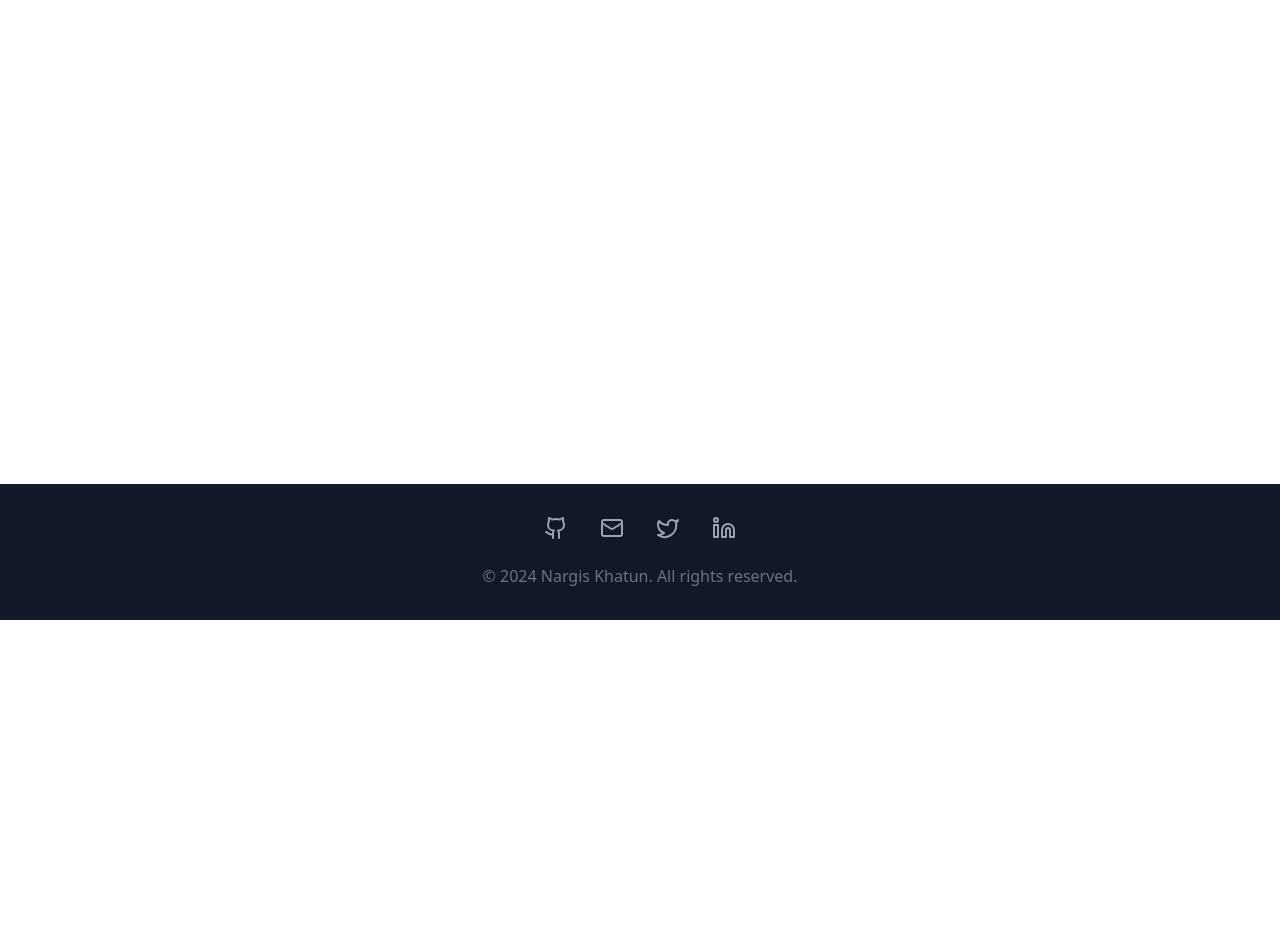
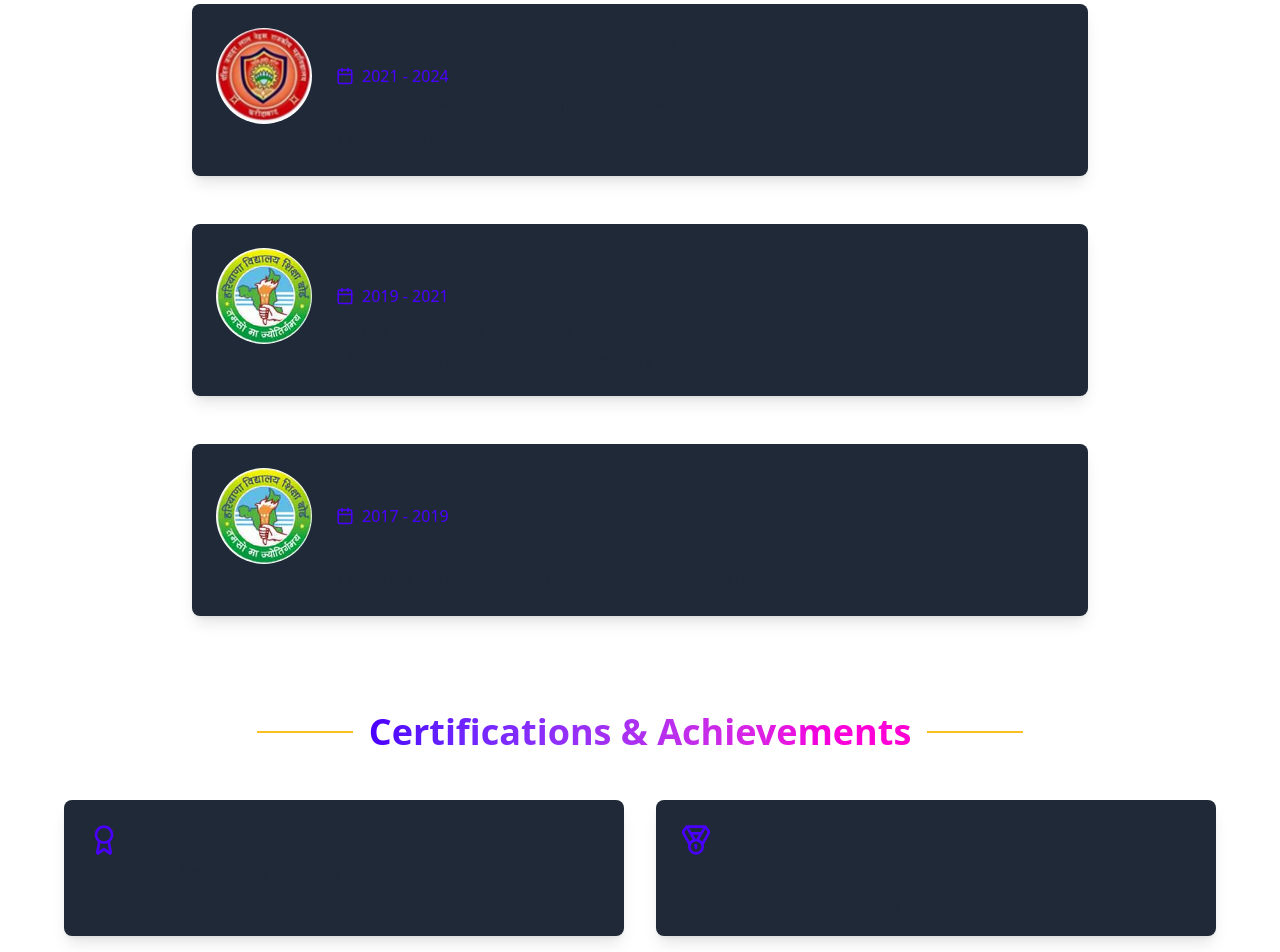
Before and after one commit to itxnargis/my-portfolio, a React (Vite) app: page /education in a window 1280 px wide. Shown: the part 180-1132 px from the top of the page. Before the commit the page ends 800 px from the top, so only its background shows below. Built offline with nearby package versions, Linux system fonts and the light colour scheme.

Commit message:
feat - Add certificates, education and projects

```diff
--- a/src/App.jsx
+++ b/src/App.jsx
@@ -7,6 +7,8 @@ import Projects from './components/Projects'
 import Contact from './components/Contact'
 import Footer from './components/Footer'
 import Skills from './components/Skills'
+import Education from './components/Education'
+import Certifications from './components/Certifications'
 
 const App = () => {
   return (
@@ -18,8 +20,10 @@ const App = () => {
             <Route path='/' element={<Home />} />
             <Route path='/about' element={<About />} />
             <Route path='/projects' element={<Projects />} />
+            <Route path='/skills' element={<Skills />}/>
+            <Route path='/education' element={<Education />}/>
+            <Route path='/certifications' element={<Certifications />}/>
             <Route path='/contact' element={<Contact />} />
-            <Route path='/skills' element={<Skills />}/>
           </Routes>
         </main>
         <Footer />
--- a/src/components/About.jsx
+++ b/src/components/About.jsx
@@ -3,7 +3,7 @@ import Skills from "./Skills";
 
 const About = () => {
   return (
-    <section id="about" className="py-24 px-4 sm:px-6 lg:px-8">
+    <section id="about" className="py-32 px-4 sm:px-6 lg:px-8">
       <div className="container mx-auto">
         <div className="flex items-center justify-center mb-12">
           <span className="hidden sm:block w-24 h-[2px] bg-amber-400"></span>
--- /dev/null
+++ b/src/components/AdditionalProjects.jsx
@@ -0,0 +1,81 @@
+import React from 'react';
+import { ExternalLink, Github, ChevronRight } from 'lucide-react';
+
+const additionalProjects = [
+  {
+    title: "Ecommerce Website",
+    image: "./ecommerce-image.jpeg",
+    description: "A full-featured MERN stack eCommerce platform with advanced features.",
+    demoLink: "https://ecommerce-website-front.vercel.app",
+    codeLink: "https://github.com/itxnargis/Ecommerce-Website-Frontend"
+  },
+  {
+    title: "Resto Restaurant",
+    description: "A demo website for a restaurant showcasing delicious flavors and cozy atmosphere.",
+    demoLink: "https://itxnargis.github.io/resto-restaurant/",
+    codeLink: "https://github.com/itxnargis/resto-restaurant"
+  },
+  {
+    title: "Explore Lakshadweep",
+    description: "An informative travel website for exploring the beauty of Lakshadweep.",
+    demoLink: "https://itxnargis.github.io/explore-lakshadweep/",
+    codeLink: "https://github.com/itxnargis/explore-lakshadweep"
+  }
+];
+
+const AdditionalProjects = () => {
+  return (
+    <section id="about" className="py-24 px-4 sm:px-6 lg:px-8">
+    <div className="container mx-auto">
+      <div className="flex items-center justify-center mb-12">
+        <span className="hidden sm:block w-24 h-[2px] bg-amber-400"></span>
+        <h2 className="text-3xl sm:text-4xl font-bold mx-4 bg-clip-text bg-gradient-to-r from-primary to-secondary text-transparent bg-clip-text">
+          Explore More Projects
+        </h2>
+        <span className="hidden sm:block w-24 h-[2px] bg-amber-400"></span>
+      </div>
+        <div className="grid grid-cols-1 md:grid-cols-2 lg:grid-cols-3 gap-6">
+          {additionalProjects.map((project, index) => (
+            <div key={index} className="bg-gray-800 p-6 rounded-lg overflow-hidden shadow-lg transform transition-all duration-300 ease-in-out hover:scale-105 hover:shadow-2xl hover:border-2 hover:border-amber-400">
+              <h3 className="text-xl font-semibold mb-2 text-gray-200">{project.title}</h3>
+              <p className="text-gray-300 mb-4">{project.description}</p>
+              <div className="flex justify-between items-center">
+                <a
+                  href={project.demoLink}
+                  target="_blank"
+                  rel="noopener noreferrer"
+                  className="text-black hover:text-purple-300 flex items-center transition-colors duration-300 px-4 py-2 bg-rose-50 rounded-md hover:bg-amber-400 hover:text-white"
+                >
+                  <ExternalLink className="mr-1 h-4 w-4" />
+                  Live Demo
+                </a>
+                <a
+                  href={project.codeLink}
+                  target="_blank"
+                  rel="noopener noreferrer"
+                  className="text-black hover:text-purple-300 flex items-center transition-colors duration-300 px-4 py-2 bg-rose-50 rounded-md hover:bg-amber-400 hover:text-white"
+                >
+                  <Github className="mr-1 h-4 w-4" />
+                  Source Code
+                </a>
+              </div>
+            </div>
+          ))}
+        </div>
+        <div className="mt-12 text-center">
+          <a
+            href="https://github.com/itxnargis"
+            target="_blank"
+            rel="noopener noreferrer"
+            className="inline-flex items-center px-6 py-3 border border-transparent text-base font-medium rounded-md text-white bg-amber-400 hover:bg-amber-500 transition-colors duration-300"
+          >
+            View All Projects
+            <ChevronRight className="ml-2 h-5 w-5" />
+          </a>
+        </div>
+      </div>
+    </section>
+  );
+};
+
+export default AdditionalProjects;
--- /dev/null
+++ b/src/components/Certifications.jsx
@@ -0,0 +1,49 @@
+import React from 'react';
+import { Award, Medal } from 'lucide-react';
+
+const certifications = [
+  {
+    title: "Introduction to Cybersecurity",
+    issuer: "Cisco Networking Academy",
+    icon: <Award className="w-8 h-8 text-primary" />
+  },
+  {
+    title: "2nd Place, District Level Science & Math Promotion",
+    issuer: "Govt. Senior Secondary School",
+    icon: <Medal className="w-8 h-8 text-primary" />
+  }
+];
+
+const Certifications = () => {
+  return (
+    <section id="certifications" className="py-24 px-4 sm:px-6 lg:px-8">
+      <div className="container mx-auto">
+        <div className="flex items-center justify-center mb-12">
+          <span className="hidden sm:block w-24 h-[2px] bg-amber-400"></span>
+          <h2 className="text-3xl sm:text-4xl font-bold mx-4 bg-clip-text bg-gradient-to-r from-primary to-secondary text-transparent">
+            Certifications & Achievements
+          </h2>
+          <span className="hidden sm:block w-24 h-[2px] bg-amber-400"></span>
+        </div>
+
+        <div className="grid grid-cols-1 md:grid-cols-2 gap-8">
+          {certifications.map((cert, index) => (
+            <div key={index} className="bg-gray-800 p-6 rounded-lg overflow-hidden shadow-lg transform transition-all duration-300 ease-in-out hover:scale-105 hover:shadow-2xl hover:border-2 hover:border-amber-400">
+              <div className="flex items-start space-x-4">
+                <div className="flex-shrink-0">
+                  {cert.icon}
+                </div>
+                <div>
+                  <h3 className="text-xl font-semibold mb-2">{cert.title}</h3>
+                  <p className="text-base-content/80">{cert.issuer}</p>
+                </div>
+              </div>
+            </div>
+          ))}
+        </div>
+      </div>
+    </section>
+  );
+};
+
+export default Certifications;
--- a/src/components/Contact.jsx
+++ b/src/components/Contact.jsx
@@ -20,7 +20,7 @@ const Contact = () => {
   }
 
   return (
-    <section id="contact" className="py-24 px-4 sm:px-6 lg:px-8">
+    <section id="contact" className="py-32 px-4 mb-12 sm:px-6 lg:px-8">
       <div className="container mx-auto">
         <div className="flex items-center justify-center mb-12">
           <span className="hidden sm:block w-24 h-[2px] bg-amber-400"></span>
--- /dev/null
+++ b/src/components/Education.jsx
@@ -0,0 +1,71 @@
+import React from 'react';
+import { Book, Calendar } from 'lucide-react';
+import Certifications from './Certifications';
+
+const educationData = [
+  {
+    institution: "Pt. J. L. N. Govt. College, Faridabad",
+    duration: "2021 - 2024",
+    course: "Bachelor of Computer Applications (BCA)",
+    field: "Information Technology",
+    logo: "./college logo.jfif"
+  },
+  {
+    institution: "Govt. Senior Secondary School, Sehatpur",
+    duration: "2019 - 2021",
+    course: "Senior Secondary Education",
+    field: "Issued by Haryana Board of Secondary Education (HBSE)",
+    logo: "./hbse-logo.jpg"
+  },
+  {
+    institution: "Govt. Senior Secondary School, Sehatpur",
+    duration: "2017 - 2019",
+    course: "High School Education",
+    field: "Issued by Haryana Board of Secondary Education (HBSE)",
+    logo: "./hbse-logo.jpg"
+  }
+];
+
+const Education = () => {
+  return (
+    <section id="education" className="py-24 px-4 sm:px-6 lg:px-8">
+      <div className="container mx-auto">
+        <div className="flex items-center justify-center mb-12">
+          <span className="hidden sm:block w-24 h-[2px] bg-amber-400"></span>
+          <h2 className="text-3xl sm:text-4xl font-bold mx-4 bg-clip-text bg-gradient-to-r from-primary to-secondary text-transparent">
+            Education
+          </h2>
+          <span className="hidden sm:block w-24 h-[2px] bg-amber-400"></span>
+        </div>
+
+        <div className="max-w-4xl mx-auto space-y-12">
+          {educationData.map((edu, index) => (
+            <div key={index} className="bg-gray-800 p-6 rounded-lg overflow-hidden shadow-lg transform transition-all duration-300 ease-in-out hover:scale-105 hover:shadow-2xl hover:border-2 hover:border-amber-400">
+              <div className="flex flex-col md:flex-row items-center md:items-start space-y-4 md:space-y-0 md:space-x-6">
+                <div className="w-24 h-24 rounded-full overflow-hidden flex-shrink-0">
+                  <img src={edu.logo} alt={edu.institution} className="w-full h-full object-cover" />
+                </div>
+                <div className="flex-grow text-center md:text-left">
+                  <h3 className="text-xl font-semibold mb-2">{edu.institution}</h3>
+                  <p className="text-primary flex items-center justify-center md:justify-start mb-2">
+                    <Calendar className="mr-2" size={18} />
+                    {edu.duration}
+                  </p>
+                  <p className="text-lg font-medium mb-1">{edu.course}</p>
+                  <p className="text-base-content/80 flex items-center justify-center md:justify-start">
+                    <Book className="mr-2" size={18} />
+                    {edu.field}
+                  </p>
+                </div>
+              </div>
+            </div>
+          ))}
+        </div>
+      </div>
+
+      <Certifications />
+    </section>
+  );
+};
+
+export default Education;
--- a/src/components/Navbar.jsx
+++ b/src/components/Navbar.jsx
@@ -50,11 +50,13 @@ const Navbar = () => {
               </span>
             </Link>
             <div className="hidden md:flex space-x-4 items-center">
-              <NavLink to="/">Home</NavLink>
+            <NavLink to="/">Home</NavLink>
               <NavLink to="/about">About</NavLink>
               <NavLink to="/projects">Projects</NavLink>
+              <NavLink to="/skills">Skills</NavLink>
+              <NavLink to="/education">Education</NavLink>
               <NavLink to="/contact">Contact</NavLink>
-              </div>
+            </div>
             <div className="flex items-center">
               <div className="dropdown dropdown-end">
                 <label tabIndex={0} className="btn btn-ghost btn-circle">
@@ -109,7 +111,7 @@ const NavLink = ({ to, children, onClick }) => {
     <Link
       to={to}
       onClick={onClick}
-      className={`text-xl px-6 py-2 rounded-md font-medium transition-colors duration-200 ${
+      className={`text-xl rounded-md font-medium transition-colors duration-200 ${
         isActive ? 'text-primary font-bold' : 'hover:text-primary'
       }`}
     >
--- a/src/components/Projects.jsx
+++ b/src/components/Projects.jsx
@@ -1,5 +1,6 @@
 import React from 'react';
 import { ExternalLink, Github } from 'lucide-react';
+import AdditionalProjects from './AdditionalProjects';
 
 const projects = [
   {
@@ -22,6 +23,27 @@ const projects = [
     image: "./spotify-image.png",
     demoLink: "https://spotify-music-finder-inky.vercel.app",
     codeLink: "https://github.com/itxnargis/spotify-music-finder"
+  },
+  {
+    title: "Ecommerce Website",
+    image: "./ecommerce-image.jpeg",
+    description: "A full-featured MERN stack eCommerce platform with advanced features.",
+    demoLink: "https://ecommerce-website-front.vercel.app",
+    codeLink: "https://github.com/itxnargis/Ecommerce-Website-Frontend"
+  },
+  {
+    title: "Resto Restaurant",
+    image: "./resto-restaurant.jpg",
+    description: "A demo website for a restaurant showcasing delicious flavors and cozy atmosphere.",
+    demoLink: "https://itxnargis.github.io/resto-restaurant/",
+    codeLink: "https://github.com/itxnargis/resto-restaurant"
+  },
+  {
+    title: "Explore Lakshadweep",
+    image: "./lakshadweep-tours.jpg",
+    description: "An informative travel website for exploring the beauty of Lakshadweep.",
+    demoLink: "https://itxnargis.github.io/explore-lakshadweep/",
+    codeLink: "https://github.com/itxnargis/explore-lakshadweep"
   }
 ];
 
@@ -42,12 +64,14 @@ const Projects = () => {
           ))}
         </div>
       </div>
+
+      <AdditionalProjects />
     </section>
   );
 };
 
 const ProjectCard = ({ project }) => (
-  <div className="bg-gray-800 rounded-lg overflow-hidden shadow-lg transform transition-all duration-300 ease-in-out hover:scale-105 hover:shadow-2xl hover:border-2 hover:border-amber-400">
+  <div className="bg-gray-800 mb-6 rounded-lg overflow-hidden shadow-lg transform transition-all duration-300 ease-in-out hover:scale-105 hover:shadow-2xl hover:border-2 hover:border-amber-400">
     <img src={project.image} alt={project.title} className="w-full h-64 object-cover" />
     <div className="p-6">
       <h3 className="text-gray-300 text-xl font-semibold mb-2">{project.title}</h3>
```
